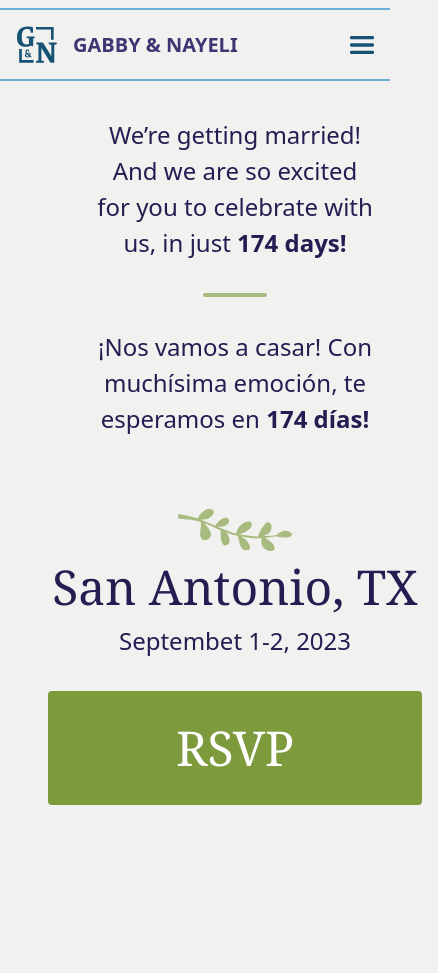
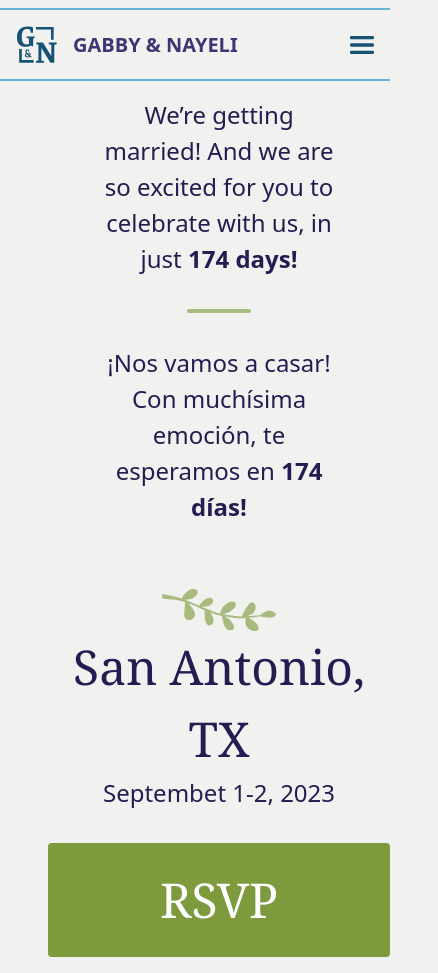
Before and after one commit to gabrielkilly/nabby-wedding, a Next.js app: page / in a window 390 px wide. Shown: the whole page, 438 px wide, since content can reach past the window. Before the commit the page ends 844 px from the top, so only its background shows below. Built offline with nearby package versions, Linux system fonts and the light colour scheme.

Commit message:
update for smaller devices

```diff
--- a/pages/index.js
+++ b/pages/index.js
@@ -22,13 +22,13 @@ export default function Home() {
         <Navbar/>
         <div className="container mx-auto px-8">
           <div className="flex justify-around items-center">
-            <div className="flex flex-col justify-around items-center px-4 lg:px-0 lg:w-1/2 h-[90vh] lg:h-[75vh]">
+            <div className="flex flex-col justify-start lg:justify-around items-center py-4 lg:py0 px-4 lg:px-0 lg:w-1/2 h-full lg:h-[75vh]">
               <div className="flex flex-col justify-center items-center space-y-8 px-12">
                 <p className="p1 text-center">We’re getting married! And we are so excited for you to celebrate with us, in just <strong>{daysUntilWedding()} days!</strong></p>
                 <hr className="w-16 border-moss-300 border-t-2 border-b-2 rounded"/>
                 <p className="p1 text-center">¡Nos vamos a casar! Con muchísima emoción, te esperamos en <strong>{daysUntilWedding()} días!</strong></p>
               </div>
-              <div className="flex flex-col justify-around items-center">
+              <div className="flex flex-col justify-around items-center mt-16 lg:mt-0">
                 <div className="flex flex-col justify-center items-center">
                   <img src="plant.svg" />
                   <h2 className='text-center font-serif'>San Antonio, TX</h2>
--- a/styles/globals.css
+++ b/styles/globals.css
@@ -19,7 +19,7 @@ h2 {
 button.primary {
   color: white;
   background-color: theme(colors.moss.400);
-  padding: 1.3rem 8rem;
+  padding: 1.3rem 7rem;
   border-radius: 4px;
   font-size: 3rem;
   font-weight:300;
```
